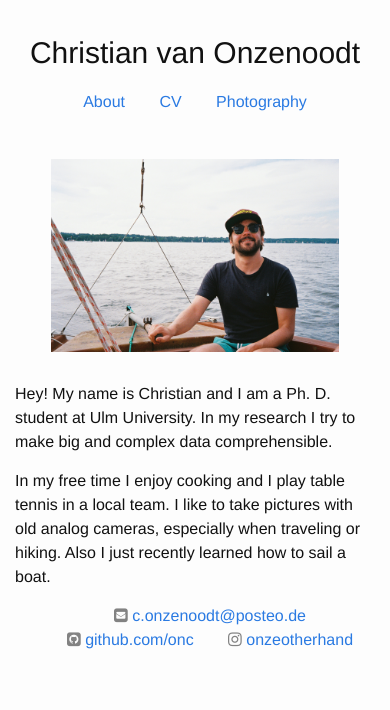
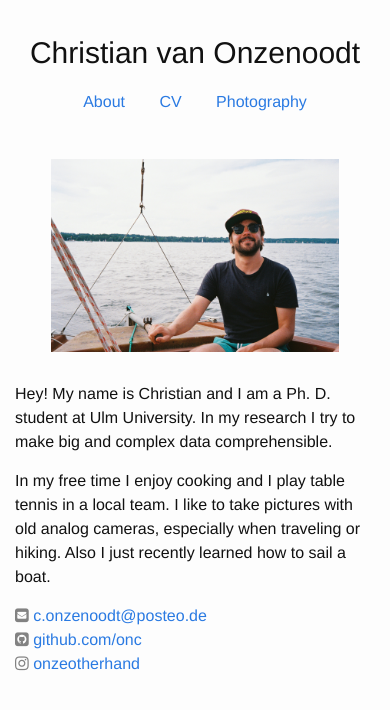
Before and after one commit to onc/onze.io, a Jekyll site: the page built from about.md, in a window 390 px wide. Shown: the top 710 px of the page. Built offline with Jekyll 4.4.1, drawn with Linux system fonts in a browser that asks for light colours.

Commit message:
Make contact list responsive

```diff
--- a/_sass/_layout.scss
+++ b/_sass/_layout.scss
@@ -82,6 +82,25 @@ a > i.fa {
     }
 }
 
+@media only screen and (max-width: 800px) {
+    .contact-list {
+        text-align: left;
+        margin-bottom: $small-spacing-unit;
+        margin-top: $small-spacing-unit;
+        margin-left: 0;
+
+        li {
+            margin: 0;
+            display: block;
+
+            a {
+                display: inline-block;
+            }
+        }
+    }
+
+}
+
 .post-list {
   list-style: none;
   margin: 0;
```
Lines whose indentation alone changed are shown as unchanged.
